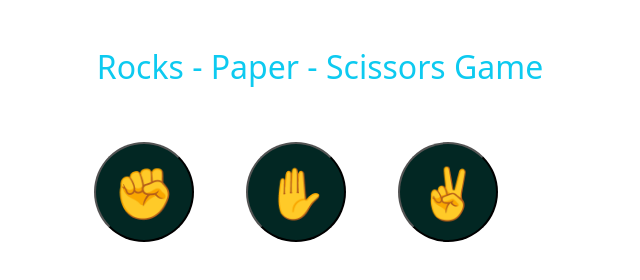
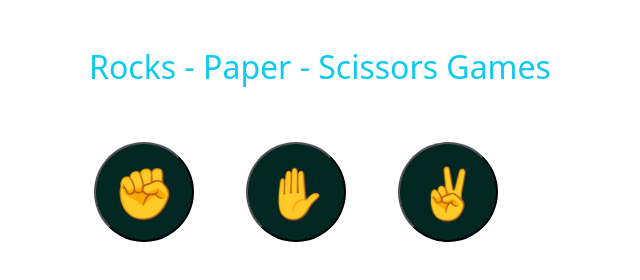
Before and after one commit to senga-bruce/Paper-rocks-scissors-game, a plain HTML site: page index.html in a window 1280 px wide. Shown: the whole page, without its empty margins (320-960 px from the left). Drawn offline with Linux system fonts and the light colour scheme.

Commit message:
index.html

```diff
--- a/index.html
+++ b/index.html
@@ -10,7 +10,9 @@
   <body>
     <div class="container">
       <div class="header">
-        <h2 class="p-5 text-center text-info">Rocks - Paper - Scissors Game</h2>
+        <h2 class="p-5 text-center text-info">
+          Rocks - Paper - Scissors Games
+        </h2>
       </div>
       <div class="main_body text-center">
         <button class="me-5" onclick="playGame('Rock')">✊</button>
@@ -21,9 +23,9 @@
 
     <script>
       function computerChoice() {
-          let randomNumber = Math.random();
+        let randomNumber = Math.random();
 
-          let computerMove = '';
+        let computerMove = "";
 
         if (randomNumber >= 0 && randomNumber < 1 / 3) {
           computerMove = "Rock";
@@ -38,14 +40,14 @@
         let computerMove = computerChoice();
 
         let result = "";
-            // here when a computer choooses rock
+        // here when a computer choooses rock
         if (playMove === "Rock") {
           if (computerMove === "Rock") {
             result = "It's a draw!";
           } else if (computerMove === "Paper") {
             result = "You lose!";
-          }else{
-            result = 'You win!'
+          } else {
+            result = "You win!";
           }
 
           // here when a computer choooses Paper
```
